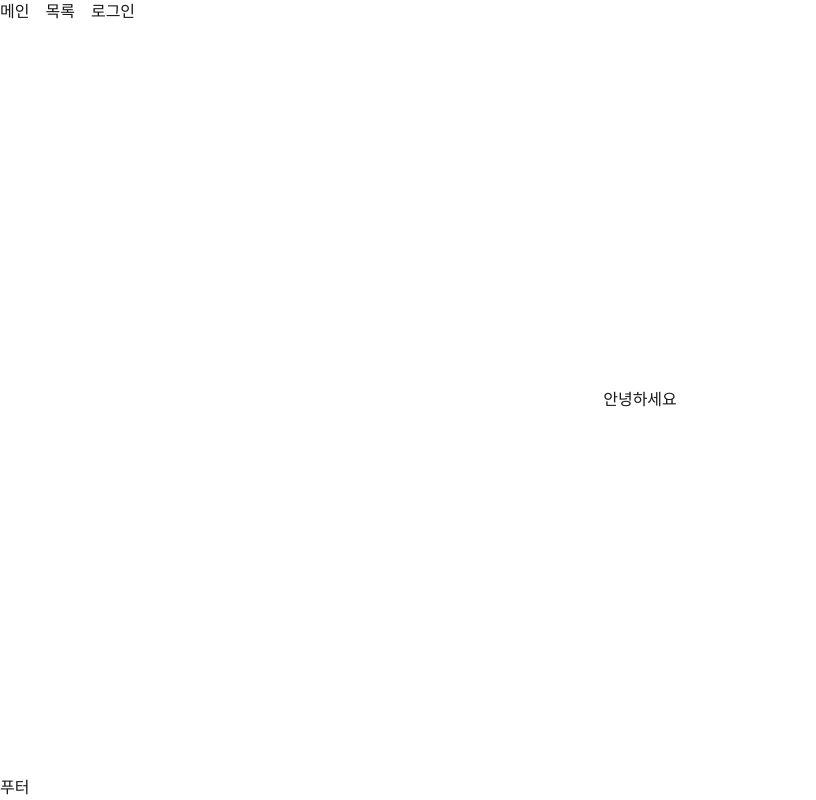
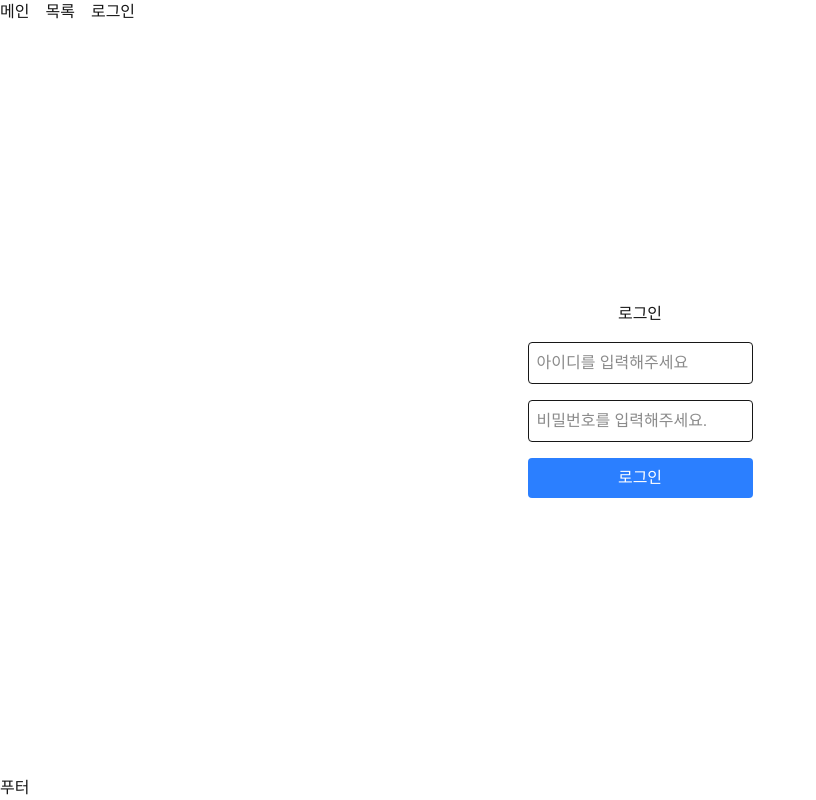
Before and after one commit to 5s-mini/p-30-260403, a Next.js app in the folder frontend/: page / in a window 1280 px wide. Shown: the whole page, without its empty margins (0-816 px from the left). Built offline with nearby package versions, Linux system fonts and the light colour scheme; no server answers.

Commit message:
feat: ClientLayout.tsx에서 인증 관련 로직 중 UI 외의 것들을 useAuth 훅으로 분리

```diff
--- a/frontend/src/app/ClientLayout.tsx
+++ b/frontend/src/app/ClientLayout.tsx
@@ -1,37 +1,72 @@
 'use client';
-import { fetchApi } from "@/lib/client";
+import { fetchApi, FetchCallbacks } from "@/lib/client";
 import Link from "next/link";
+import { useRouter } from "next/navigation";
 import { useEffect, useState } from "react";
+
+function useAuth() {
+
+    const [loginMember, setLoginMember] = useState<MemberDto | null>(null);
+
+    const getLoginMember = (callbacks: FetchCallbacks) => {
+        fetchApi("/api/v1/members/me")
+            .then((memberDto) => {
+                setLoginMember(memberDto);
+                callbacks.onSuccess?.(memberDto);
+            })
+            .catch((err) => {
+                callbacks.onError?.(err);
+            });
+    }
+
+    const logout = (callbacks: FetchCallbacks) => {
+        confirm("로그아웃 하시겠습니까?") &&
+        fetchApi("/api/v1/members/logout", {
+            method: "DELETE",
+        })
+            .then((data) => {
+                setLoginMember(null);
+                alert(data.msg);
+                callbacks.onSuccess?.(data);
+            })
+            .catch((rsData) => {
+                alert(rsData.msg);
+                callbacks.onError?.(rsData.msg);
+            });
+    };
+
+    return { loginMember, getLoginMember, logout };
+}
 
 export default function ClientLayout({ children }: {
     children: React.ReactNode;
 }) {
 
-    const [loginMember, setLoginMember] = useState<MemberDto | null>(null);
+    const { loginMember, getLoginMember, logout: _logout } = useAuth();
     const isLogin = loginMember !== null;
+    const router = useRouter();
 
     useEffect(() => {
-        fetchApi("/api/v1/members/me")
-            .then((memberDto) => {
-                setLoginMember(memberDto);
-            })
-            .catch((err) => {
+        getLoginMember({
+            onSuccess: (data) => {
+                console.log("data", data);
+            },
+            onError: (err) => {
                 console.log("err", err);
-            });
+            },
+        });
     }, []);
 
     const logout = () => {
-        confirm("로그아웃 하시겠습니까?") &&
-        fetchApi("/api/v1/members/logout", {
-            method: "DELETE",
-        })
-            .then((data) => {
+        _logout({
+            onSuccess: (data) => {
                 alert(data.msg);
-                setLoginMember(null);
-            })
-            .catch((rsData) => {
+                router.replace("/");
+            },
+            onError: (rsData) => {
                 alert(rsData.msg);
-            });
+            },
+        });
     };
 
     return (
--- a/frontend/src/app/page.tsx
+++ b/frontend/src/app/page.tsx
@@ -1,8 +1,58 @@
-"use client"
-export default function Home() {
-  return (
-    <>
-      <div>안녕하세요</div>
-    </>
-  );
+"use client";
+
+import { fetchApi } from "@/lib/client";
+import { useRouter } from "next/navigation";
+
+export default function Login() {
+
+    const router = useRouter();
+
+    const onSubmitHandler = (e: any) => {
+        e.preventDefault();;
+        const form = e.target;
+        const username = form.username;
+        const password = form.password;
+
+        if (username.value.length === 0) {
+            alert("아이디를 입력해주세요.");
+            username.focus();
+            return;
+        }
+
+        if (password.value.length === 0) {
+            alert("비밀번호를 입력해주세요.");
+            password.focus();
+            return;
+        }
+
+        // db에 저장.
+        fetchApi(`/api/v1/members/login`, {
+            method: "POST",
+            body: JSON.stringify({
+                "username": username.value,
+                "password": password.value
+            })
+        })
+            .then(rs => {
+                alert(rs.msg);
+                router.replace(`/`)
+            })
+            .catch((errMsg) => {
+                alert(errMsg);
+            })
+    }
+
+    return (
+        <>
+            <h1>로그인</h1>
+
+            <form action="" onSubmit={onSubmitHandler} className="flex flex-col gap-4">
+                <input type="text" name="username" className="border-1 rounded p-2" placeholder="아이디를 입력해주세요" />
+                <input type="password" name="password" className="border-1 rounded p-2" placeholder="비밀번호를 입력해주세요." />
+                <button className="bg-blue-500 text-white p-2 rounded" type="submit">
+                    로그인
+                </button>
+            </form>
+        </>
+    )
 }
--- a/frontend/src/lib/client.ts
+++ b/frontend/src/lib/client.ts
@@ -19,3 +19,8 @@
         }
     )
 }
+
+export type FetchCallbacks = {
+    onSuccess?: (data: any) => void;
+    onError?: (err: any) => void;
+};
```
